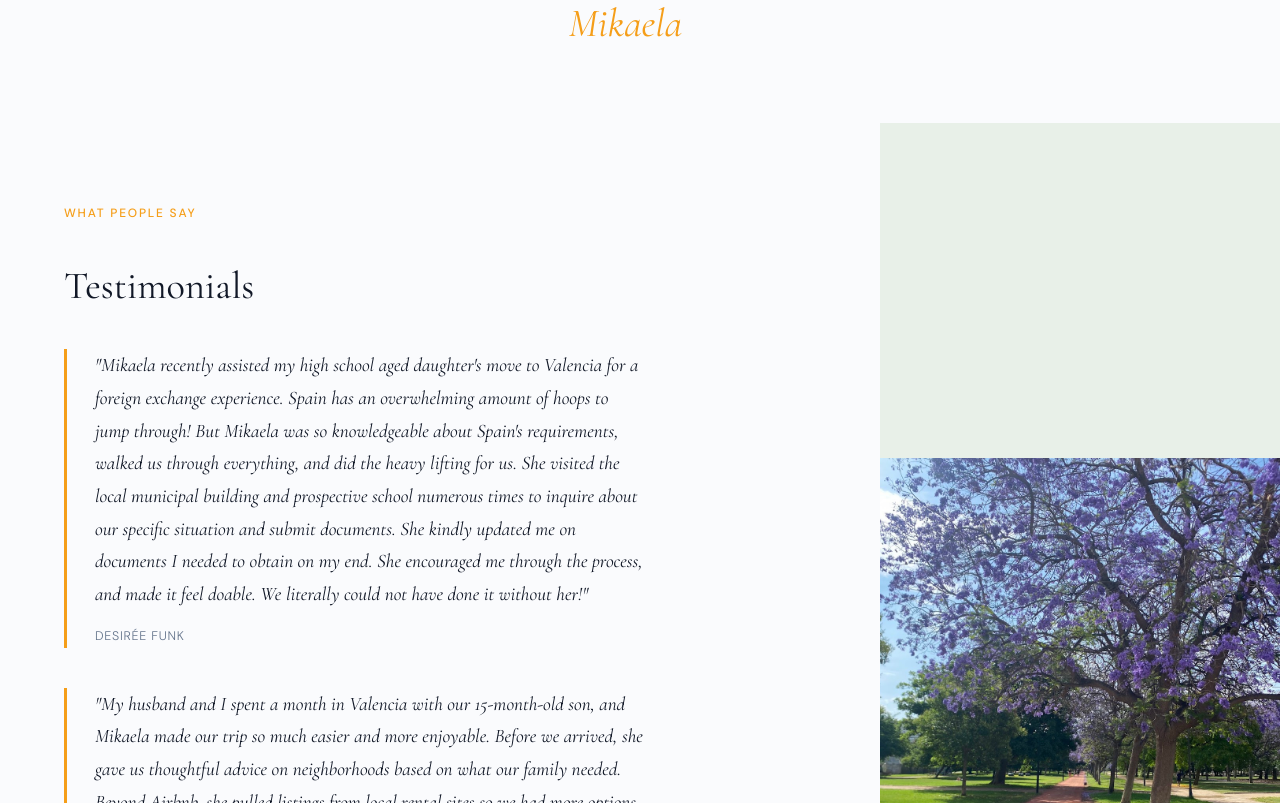
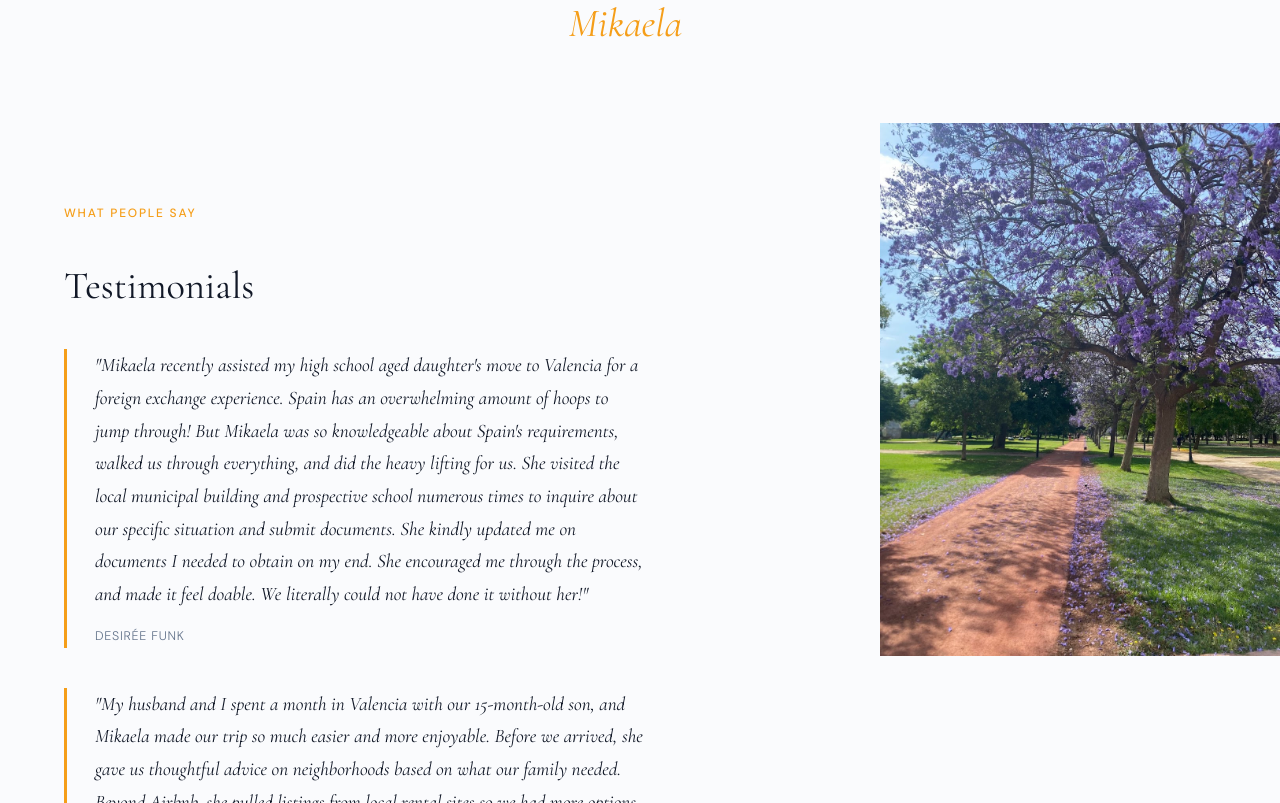
Before and after one commit to mikaelalarson-sys/turia-ventures, a plain HTML site: page index.html in a window 1280 px wide. Shown: the part 2937-3740 px from the top of the page. Drawn offline with nearby package versions, Linux system fonts and the light colour scheme.

Commit message:
Display jacaranda photo at natural proportions, no background
Co-Authored-By: Claude Sonnet 4.6 <noreply@anthropic.com>

```diff
--- a/index.html
+++ b/index.html
@@ -374,7 +374,7 @@
   .testimonials-grid {
     display: grid;
     grid-template-columns: 1fr 400px;
-    min-height: 580px;
+    align-items: start;
   }
   .testimonials-content {
     padding: 5rem clamp(24px, 5vw, 80px);
@@ -384,16 +384,10 @@
   }
   .testimonials-photo {
     overflow: hidden;
-    background: #E8F0E8;
-    display: flex;
-    align-items: center;
-    justify-content: center;
   }
   .testimonials-photo img {
     width: 100%;
-    height: 100%;
-    object-fit: contain;
-    object-position: center;
+    height: auto;
     display: block;
   }
   .testimonials-list {
```
